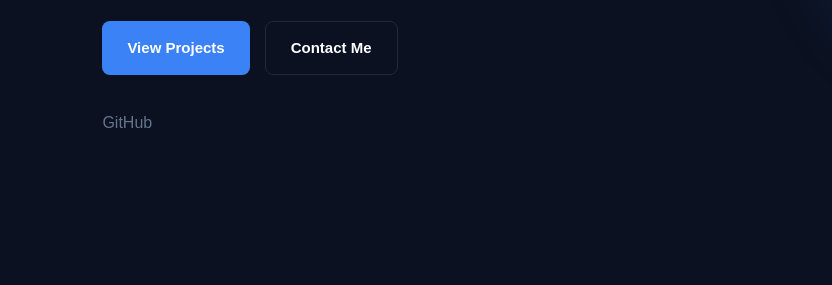
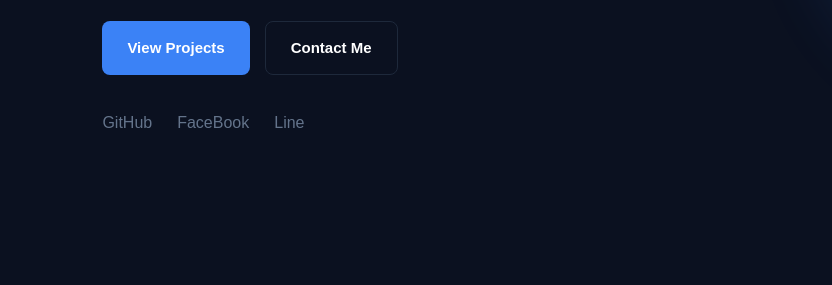
Before and after one commit to khadakkc13-spec/My-portfolio, a plain HTML site: page index.html in a window 1280 px wide. Shown: the part 515-800 px from the top of the page, 0-832 px from the left. Drawn offline with Linux system fonts and the light colour scheme; grey boxes are pictures that could not be loaded.

Commit message:
Update index.html

```diff
--- a/index.html
+++ b/index.html
@@ -131,9 +131,11 @@
                     </a>
 
                     <a href="https://www.facebook.com/profile.php?id=61581251807160" target="_blank">
+                        FaceBook
                     </a>
 
-                    <a href="https://instagram.com/khadakkc" target="_blank">
+                    <a href="https://line.me/ti/p/jXhfw2qQ-g" target="_blank">
+                        Line
                     </a>
 
                 </div>
```
Also changed, not shown: 1 other file.
